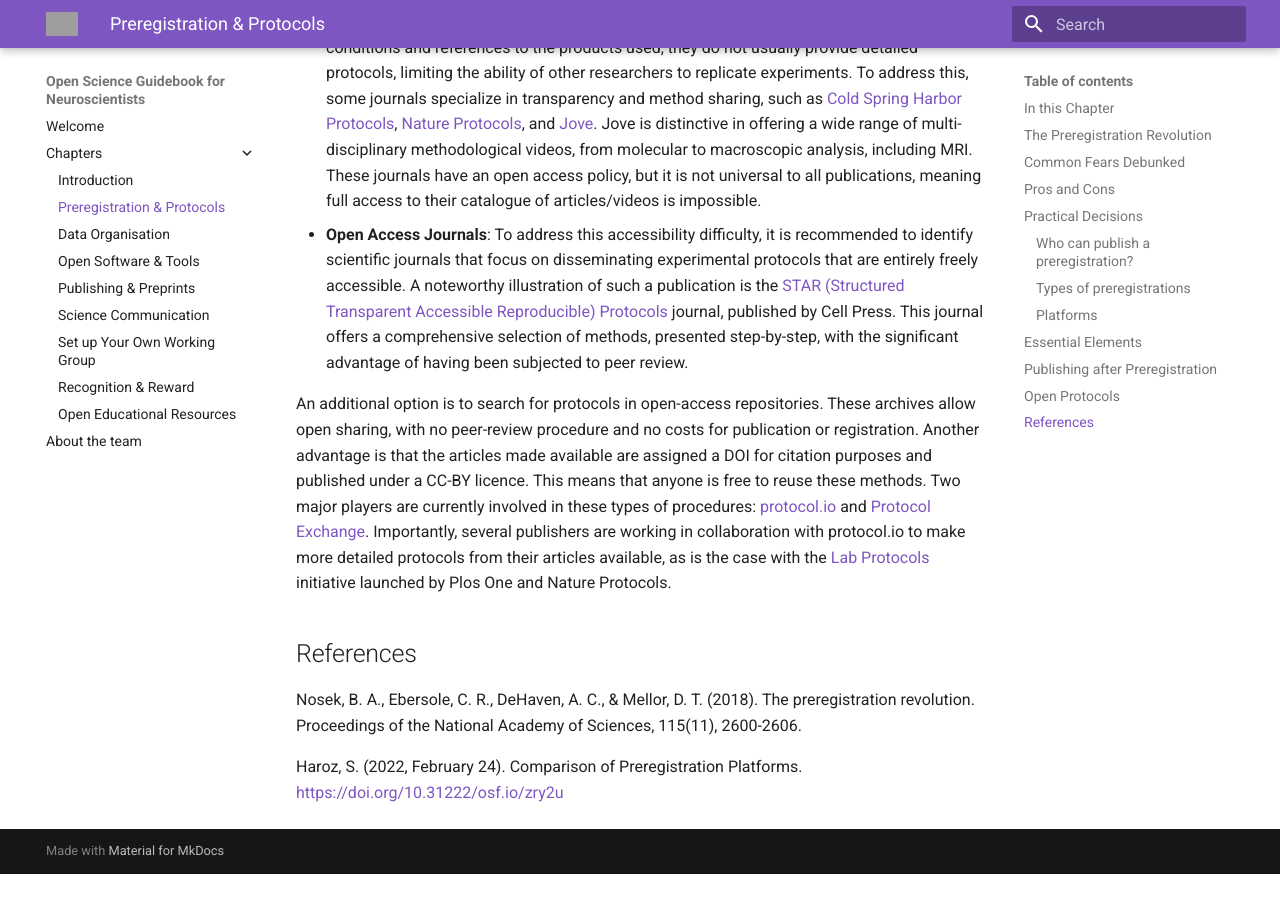
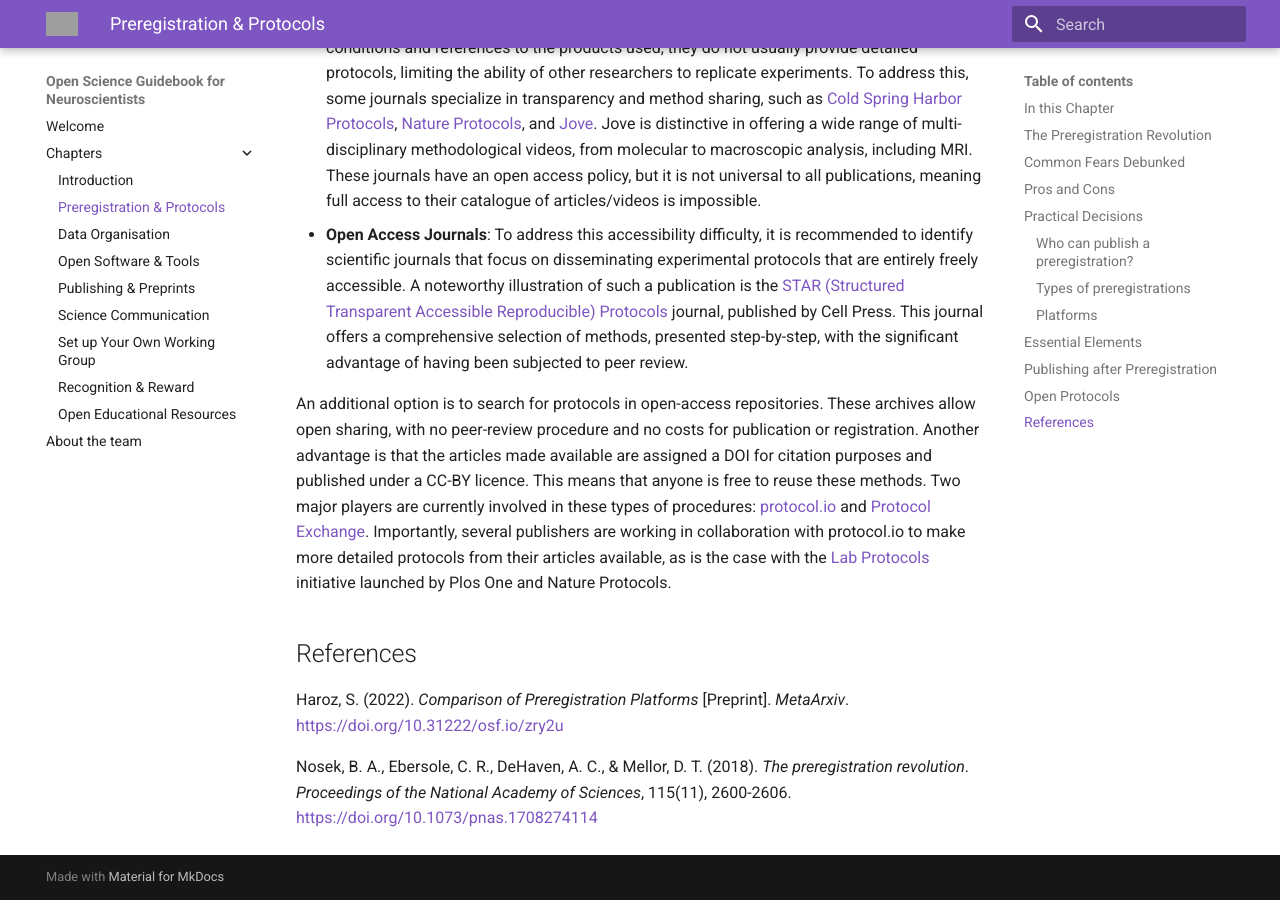
Before and after one commit to ANW-Open-Science/Open-Science-Guidebook-for-Neuroscientists, an MkDocs documentation site: the page built from docs/tabs/2-preregistration_protocols.md, in a window 1280 px wide and 900 px high, scrolled down 6109 px. Built offline with MkDocs 1.6.1 and Material for MkDocs 9.7.7, drawn with Linux system fonts in a browser that asks for light colours; before the commit the page ends 6983 px from its top, so only the background shows below that; grey boxes are pictures that could not be loaded.

Commit message:
Update 2-preregistration_protocols.md
References in APA

```diff
--- a/docs/tabs/2-preregistration_protocols.md
+++ b/docs/tabs/2-preregistration_protocols.md
@@ -119,6 +119,6 @@ An additional option is to search for protocols in open-access repositories. The
 
 
 ## References
-Nosek, B. A., Ebersole, C. R., DeHaven, A. C., & Mellor, D. T. (2018). The preregistration revolution. Proceedings of the National Academy of Sciences, 115(11), 2600-2606.
+Haroz, S. (2022). *Comparison of Preregistration Platforms* \[Preprint\]. *MetaArxiv*. [https://doi.org/10.31222/osf.io/zry2u](https://doi.org/10.31222/osf.io/zry2u)
 
-Haroz, S. (2022, February 24). Comparison of Preregistration Platforms. [https://doi.org/10.31222/osf.io/zry2u](https://doi.org/10.31222/osf.io/zry2u)
+Nosek, B. A., Ebersole, C. R., DeHaven, A. C., & Mellor, D. T. (2018). *The preregistration revolution*. *Proceedings of the National Academy of Sciences*, 115(11), 2600-2606. [https://doi.org/10.1073/pnas.1708274114](https://doi.org/10.1073/pnas.1708274114)
```
